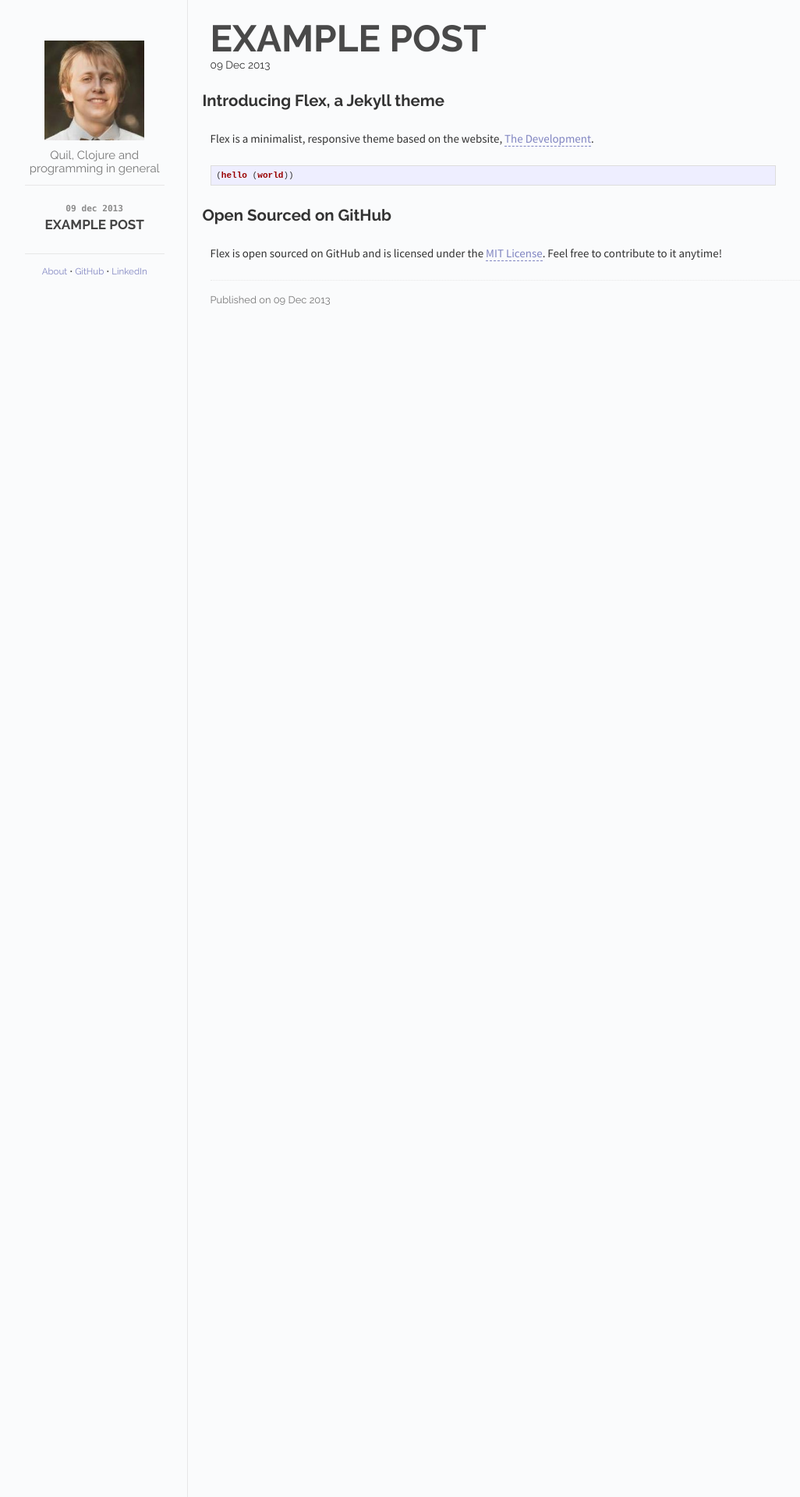
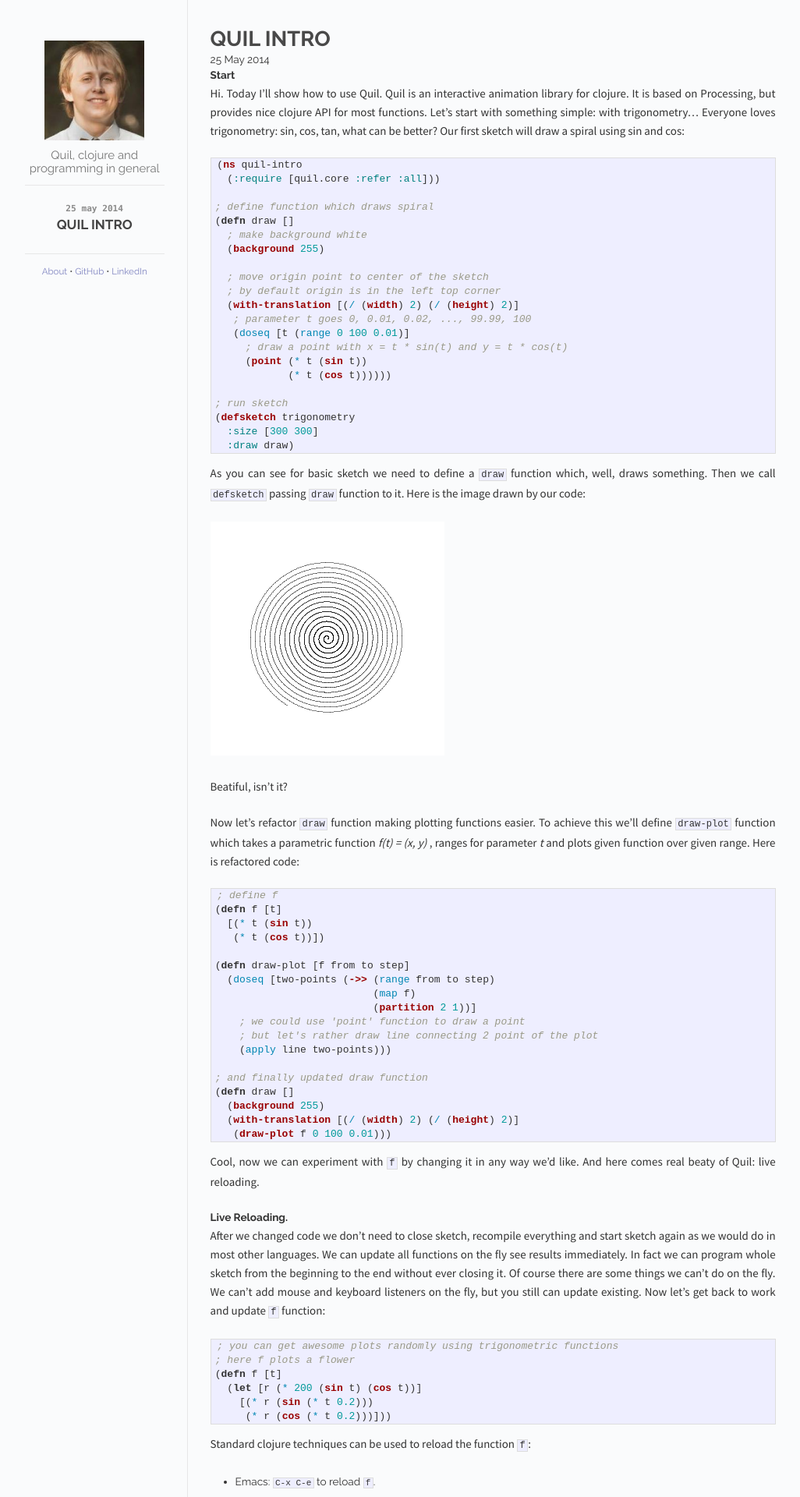
Before and after one commit to nbeloglazov/nbeloglazov.github.io, a Jekyll site: the page built from index.html, in a window 1280 px wide. Shown: the top 1920 px of the page at 78% size, without its empty margins (118-1144 px from the left). Built offline with Jekyll 4.4.1, drawn with Linux system fonts in a browser that asks for light colours; Markdown is read by kramdown in place of the engine named in the settings; some of the changed text lies outside the part shown.

Commit message:
Add english version of Quil Intro.

````diff
--- a/_layouts/default.html
+++ b/_layouts/default.html
@@ -24,7 +24,7 @@
       <div class="sidebar" id="sidebar">
         <div class="header">
           <h1 class="title"><a href="/"><img id="avatar" src="/images/avatar.jpg"></a></h1>
-          <span class="tagline">Quil, Clojure and programming in general</span>
+          <span class="tagline">Quil, clojure and programming in general</span>
         </div>
         <div class="posts">
           <ul class="posts-list">
--- a/_posts/2013-12-09-example-post.md
+++ /dev/null
@@ -1,17 +0,0 @@
----
-layout: post
-title: Example post
-date:   2013-12-09 12:00:00
----
-
-## Introducing Flex, a Jekyll theme
-
-Flex is a minimalist, responsive theme based on the website, [The Development](http://thedevelopment.co).
-
-```clojure
-(hello (world))
-```
-
-## Open Sourced on GitHub
-
-Flex is open sourced on GitHub and is licensed under the [MIT License](http://opensource.org/licenses/MIT). Feel free to contribute to it anytime!
--- /dev/null
+++ b/_posts/2014-05-25-quil-intro.md
@@ -0,0 +1,132 @@
+---
+layout: post
+title: Quil Intro
+images: /images/quil-intro
+---
+
+#### Start
+Hi. Today I'll show how to use Quil. Quil is an interactive animation library for clojure. It is based on Processing, but provides nice clojure API for most functions. Let's start with something simple: with trigonometry... Everyone loves trigonometry: sin, cos, tan, what can be better? Our first sketch will draw a spiral using sin and cos:
+
+```clojure
+(ns quil-intro
+  (:require [quil.core :refer :all]))
+
+; define function which draws spiral
+(defn draw []
+  ; make background white
+  (background 255)
+
+  ; move origin point to center of the sketch
+  ; by default origin is in the left top corner
+  (with-translation [(/ (width) 2) (/ (height) 2)]
+   ; parameter t goes 0, 0.01, 0.02, ..., 99.99, 100
+   (doseq [t (range 0 100 0.01)]
+     ; draw a point with x = t * sin(t) and y = t * cos(t)
+     (point (* t (sin t))
+            (* t (cos t))))))
+
+; run sketch
+(defsketch trigonometry
+  :size [300 300]
+  :draw draw)
+```
+
+As you can see for basic sketch we need to define a `draw` function which, well, draws something. Then we call `defsketch` passing `draw` function to it. Here is the image drawn by our code:
+
+![Plot of spiral]({{page.images}}/spiral.png)
+
+Beatiful, isn't it?
+
+Now let's refactor `draw` function making plotting functions easier. To achieve this we'll define `draw-plot` function which takes a parametric function *f(t) = (x, y)* , ranges for parameter *t* and plots given function over given range. Here is refactored code:
+
+```clojure
+; define f
+(defn f [t]
+  [(* t (sin t))
+   (* t (cos t))])
+
+(defn draw-plot [f from to step]
+  (doseq [two-points (->> (range from to step)
+                          (map f)
+                          (partition 2 1))]
+    ; we could use 'point' function to draw a point
+    ; but let's rather draw line connecting 2 point of the plot
+    (apply line two-points)))
+
+; and finally updated draw function
+(defn draw []
+  (background 255)
+  (with-translation [(/ (width) 2) (/ (height) 2)]
+   (draw-plot f 0 100 0.01)))
+```
+
+Cool, now we can experiment with `f` by changing it in any way we'd like. And here comes real beaty of Quil: live reloading.
+
+#### Live Reloading.
+After we changed code we don't need to close sketch, recompile everything and start sketch again as we would do in most other languages. We can update all functions on the fly see results immediately. In fact we can program whole sketch from the beginning to the end without ever closing it. Of course there are some things we can't do on the fly. We can't add mouse and keyboard listeners on the fly, but you still can update existing. Now let's get back to work and update `f` function:
+
+```clojure
+; you can get awesome plots randomly using trigonometric functions
+; here f plots a flower
+(defn f [t]
+  (let [r (* 200 (sin t) (cos t))]
+    [(* r (sin (* t 0.2)))
+     (* r (cos (* t 0.2)))]))
+```
+
+Standard clojure techniques can be used to reload the function `f`:
+
+* Emacs: `C-x C-e` to reload `f`.
+* LightTable: `Ctrl+Enter` to reload `f`.
+* REPL: redefine `f` function.
+
+And here is the flower (together with some other plots of random functions):
+
+![Plot of spiral]({{page.images}}/flower.png)
+![Plot of water drop]({{page.images}}/water-drop.png)
+![Plot of leaf]({{page.images}}/leaf.png)
+![Plot of crazy lines]({{page.images}}/crazy-lines.png)
+
+
+#### Animation
+
+Now we'll look at another quil feature. Up to this point we drew static images which weren't changing over time. But in fact `draw` function is called repeatedly in short intervals. That means we can draw moving objects and do real animation! Let's modify our sketch so on each iteration only a part of a plot is drawn: line from *f(t)* to *f(t+1)*. For value *t* we'll use [`frame-count`](http://quil.info/environment.html#frame-count) which return number of current iteration. Here is implementation:
+
+```clojure
+; 'setup' is a cousin of 'draw' function
+; setup initializes sketch and  called only once
+; before draw is called for the first time
+(defn setup []
+  ; draw will be called 60 times per second
+  (frame-rate 60)
+  ; set background to white color only in the setup
+  ; otherwise each invocation of 'draw' would clear sketch completely
+  (background 255))
+
+(defn draw []
+  (with-translation [(/ (width) 2) (/ (height) 2)]
+    ; note that we don't use draw-plot here as we need
+    ; to draw only small part of a plot on each iteration
+    (let [t (/ (frame-count) 10)]
+      (line (f t)
+            (f (+ t 0.1))))))
+
+(defsketch trigonometry
+  :size [300 300]
+  :setup setup
+  :draw draw)
+```
+Time for animation!
+
+![Animation of leaf plot]({{page.images}}/animation.gif)
+
+Add some color! I'll leave it as exercise to reader to figure out how to add colors, or simply check repo in the end of this post.
+
+![Colorful animation of flower plot]({{page.images}}/animation-color.gif)
+
+That's it for today. I hope you enjoyed this little journey to the world of Quil and Trigonometry. Some useful links:
+
+  * Code from this post is available on [GitHub](https://github.com/nbeloglazov/blog-projects/tree/master/quil-intro).
+  * Official Quil [repo](https://github.com/quil/quil).
+  * Quil API [docs](http://quil.info).
+  * Processing [website](http://processing.org).
--- a/css/main.css
+++ b/css/main.css
@@ -135,7 +135,7 @@
 #title {
   color: #494949;
   margin-bottom: 0.35em;
-  font-size: 3.5em;
+  font-size: 2em;
   text-transform: uppercase;
 }
 
@@ -143,6 +143,12 @@
   line-height: 24px;
   max-width: 725px;
   clear: both;
+}
+
+.content .highlight {
+  line-height: 18px;
+  font-size: 13px;
+  margin-bottom: 1em;
 }
 
 .post h2 {
````
Also changed, not shown: images/quil-intro/animation-color.gif (added), images/quil-intro/animation.gif (added), images/quil-intro/crazy-lines.png (added), images/quil-intro/flower.png (added), images/quil-intro/leaf.png (added), images/quil-intro/spiral.png (added), images/quil-intro/water-drop.png (added).
